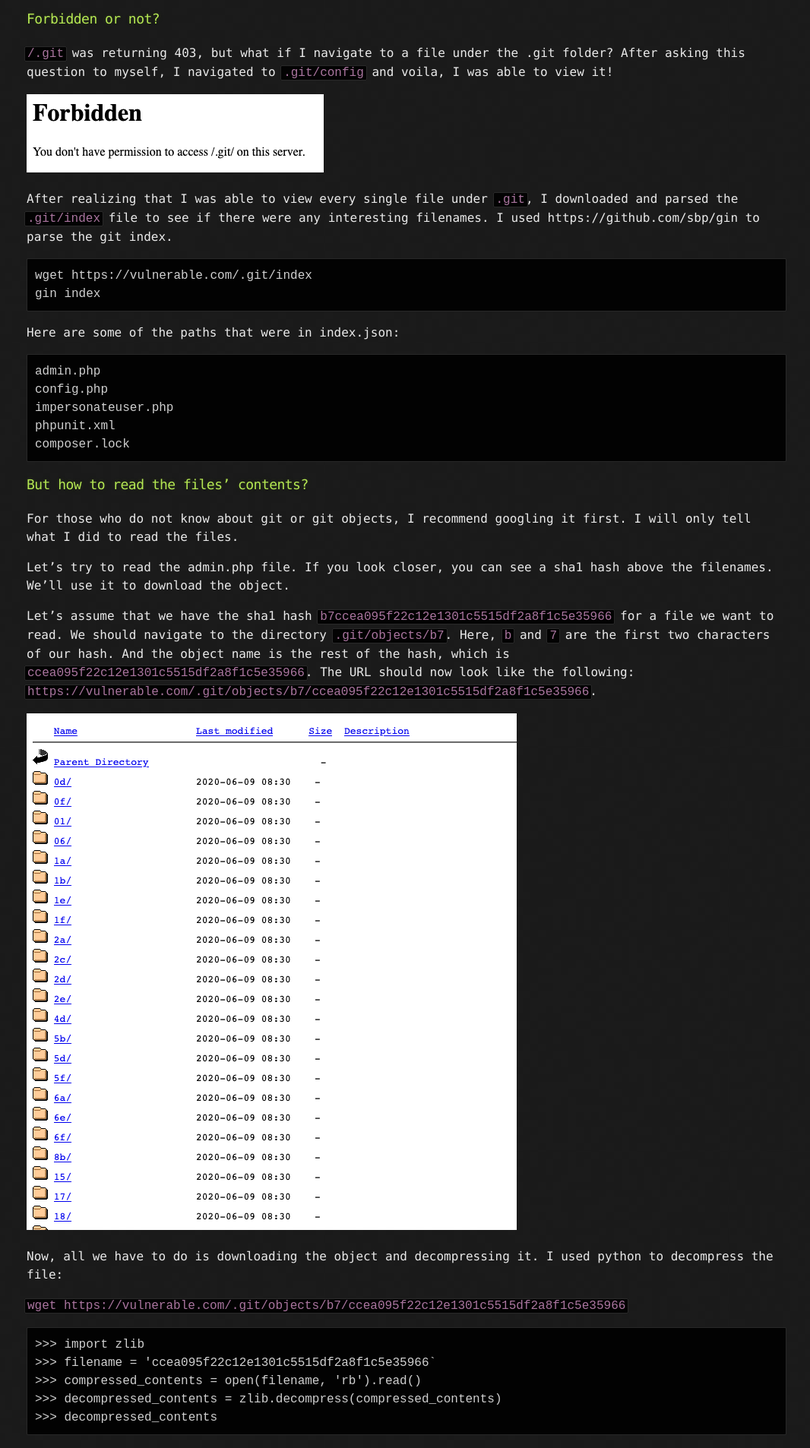
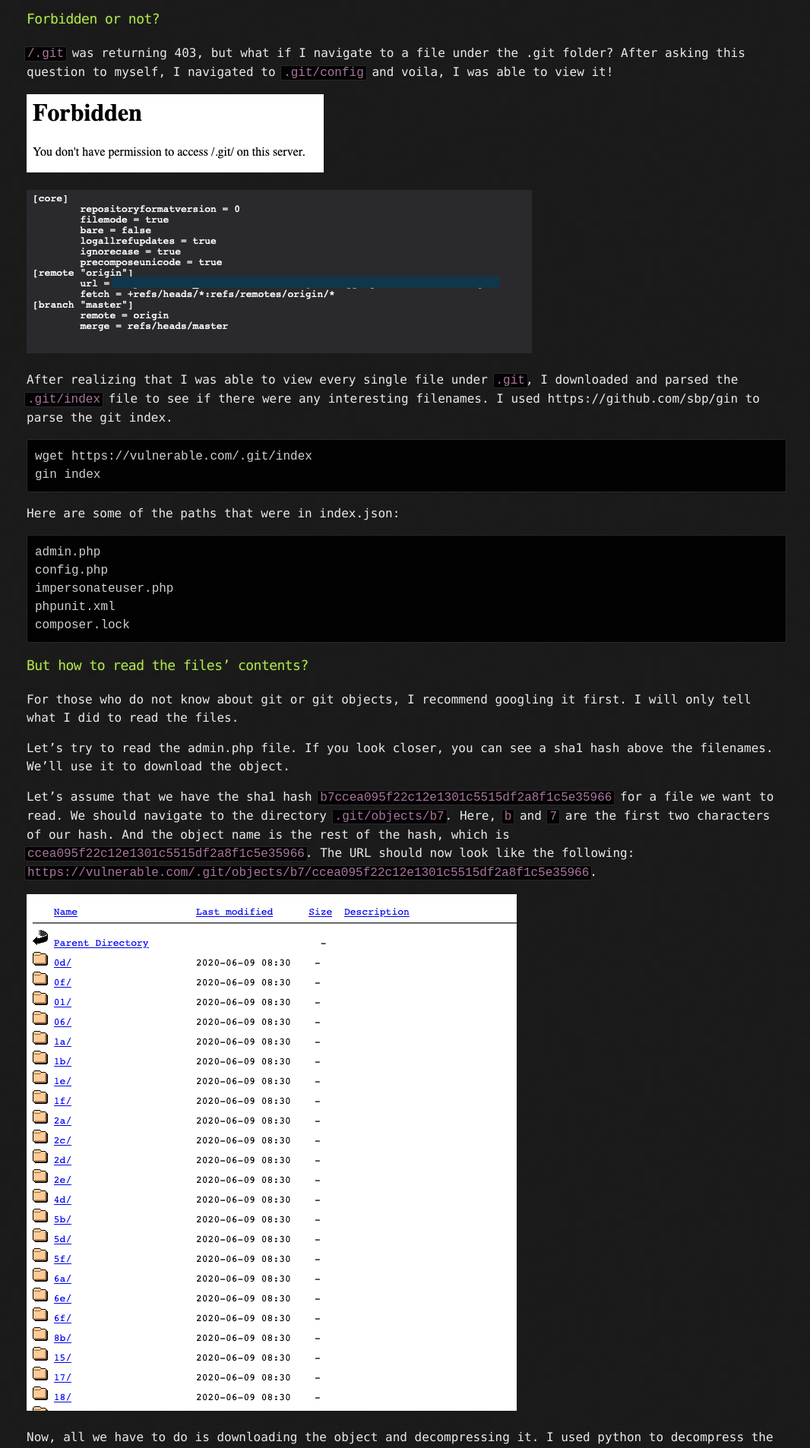
Before and after one commit to pyrrhon1337/pyrrhon1337.github.io, a Jekyll site: the page built from en/1.md, in a window 1280 px wide. Shown: the part 613-2519 px from the top of the page at 76% size, without its empty margins (105-1171 px from the left). Built offline with Jekyll 4.4.1, drawn with Linux system fonts in a browser that asks for light colours; our own code applies the rules of GitHub Pages for plain Markdown files.

Commit message:
Modified the write-up

```diff
--- a/en/1.md
+++ b/en/1.md
@@ -11,6 +11,8 @@ First and foremost, I enumerated the subdomains of the application. Later, I sta
 `/.git` was returning 403, but what if I navigate to a file under the .git folder? After asking this question to myself, I navigated to `.git/config` and voila, I was able to view it!
 
 ![.git returns 403](../en/git-403.png)
+
+![.git/config is readable](../en/git-config.png)
 
 After realizing that I was able to view every single file under `.git`, I downloaded and parsed the `.git/index` file to see if there were any interesting filenames. I used https://github.com/sbp/gin to parse the git index.
 
```
Also changed, not shown: en/git-config.png (added).
